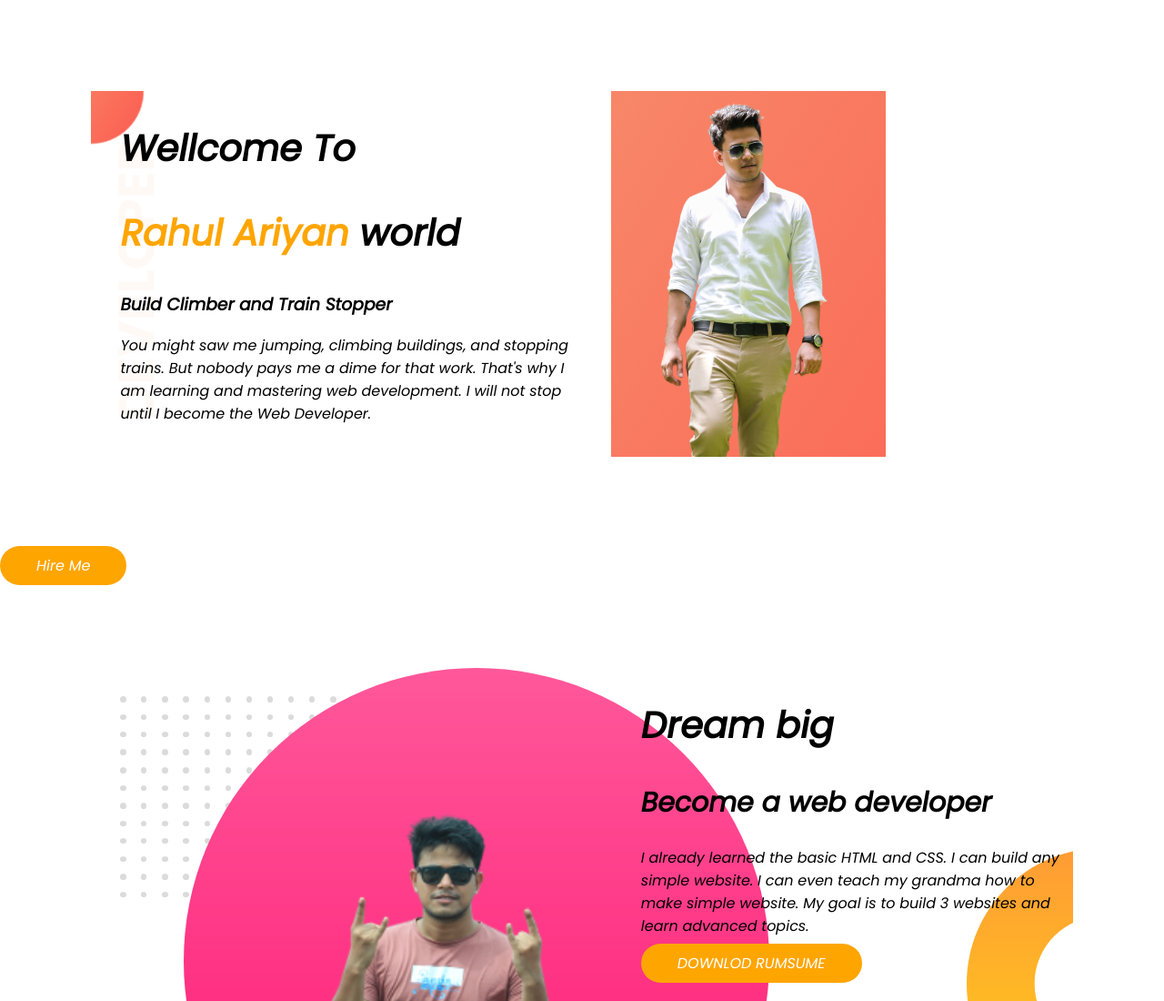
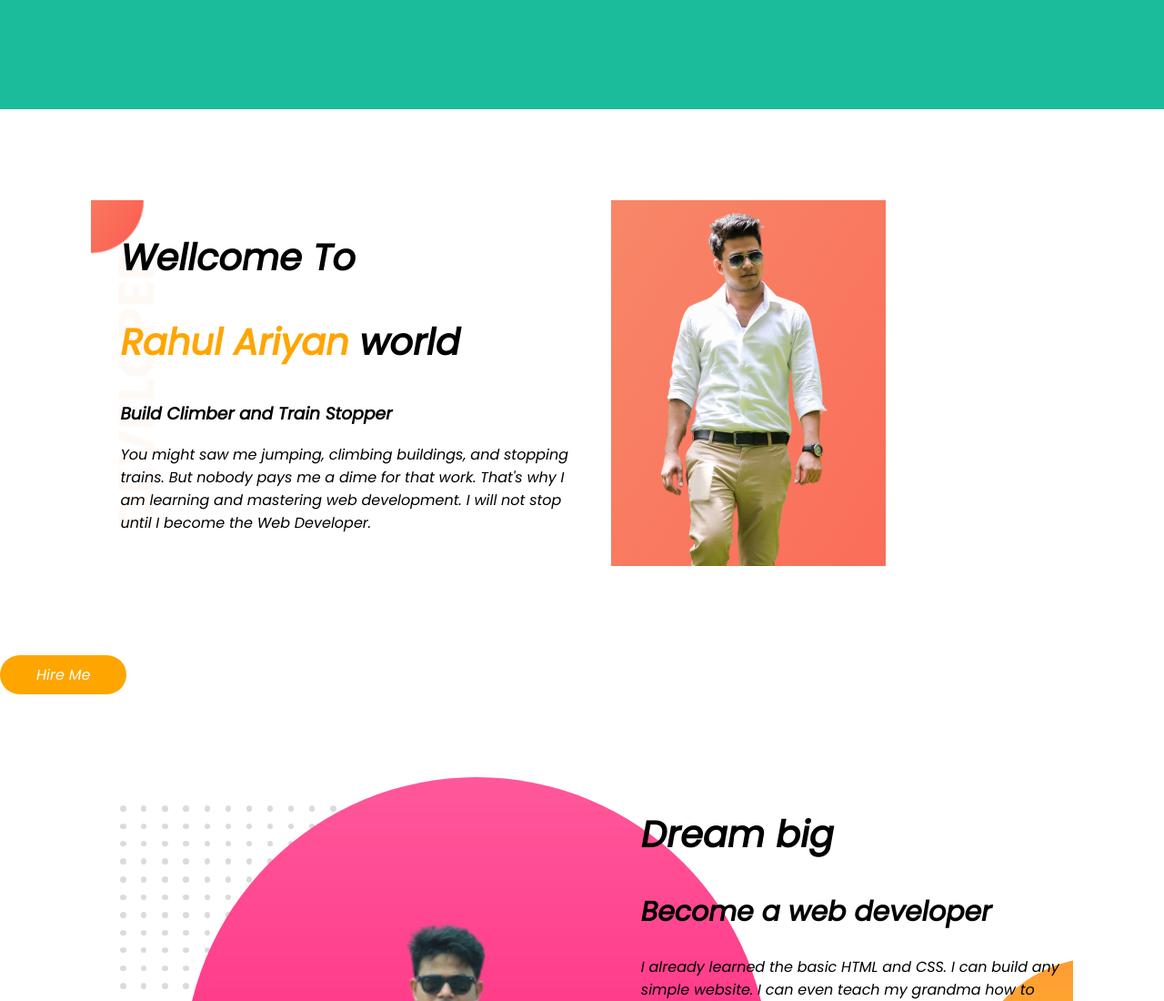
Before and after one commit to rahulariyan924/developer-portfolio-1, a plain HTML site: page index.html in a window 1280 px wide. Shown: the top 1100 px of the page at 91% size. Drawn offline with Linux system fonts and the light colour scheme.

Commit message:
header added

```diff
--- a/index.html
+++ b/index.html
@@ -4,7 +4,9 @@
       <meta charset="UTF-8">
       <meta http-equiv="X-UA-Compatible" content="IE=edge">
       <meta name="viewport" content="width=device-width, initial-scale=1.0">
-      <title>rahul portfolio</title>
+      <DIV  class="head">
+            <title>Rahul Portfolio</title>
+      </DIV>
       <link rel="preconnect" href="https://fonts.googleapis.com">
 <link rel="preconnect" href="https://fonts.gstatic.com" crossorigin>
 <link href="https://fonts.googleapis.com/css2?family=Poppins:ital@1&display=swap" rel="stylesheet">
--- a/style.css
+++ b/style.css
@@ -1,6 +1,14 @@
 body{
       font-family: 'Poppins', sans-serif;
       margin: 0;
+}
+
+.head{
+      padding: 60px;
+  text-align: center;
+  background: #1abc9c;
+  color: white;
+  font-size: 30px;
 }
 
 h1{
```
